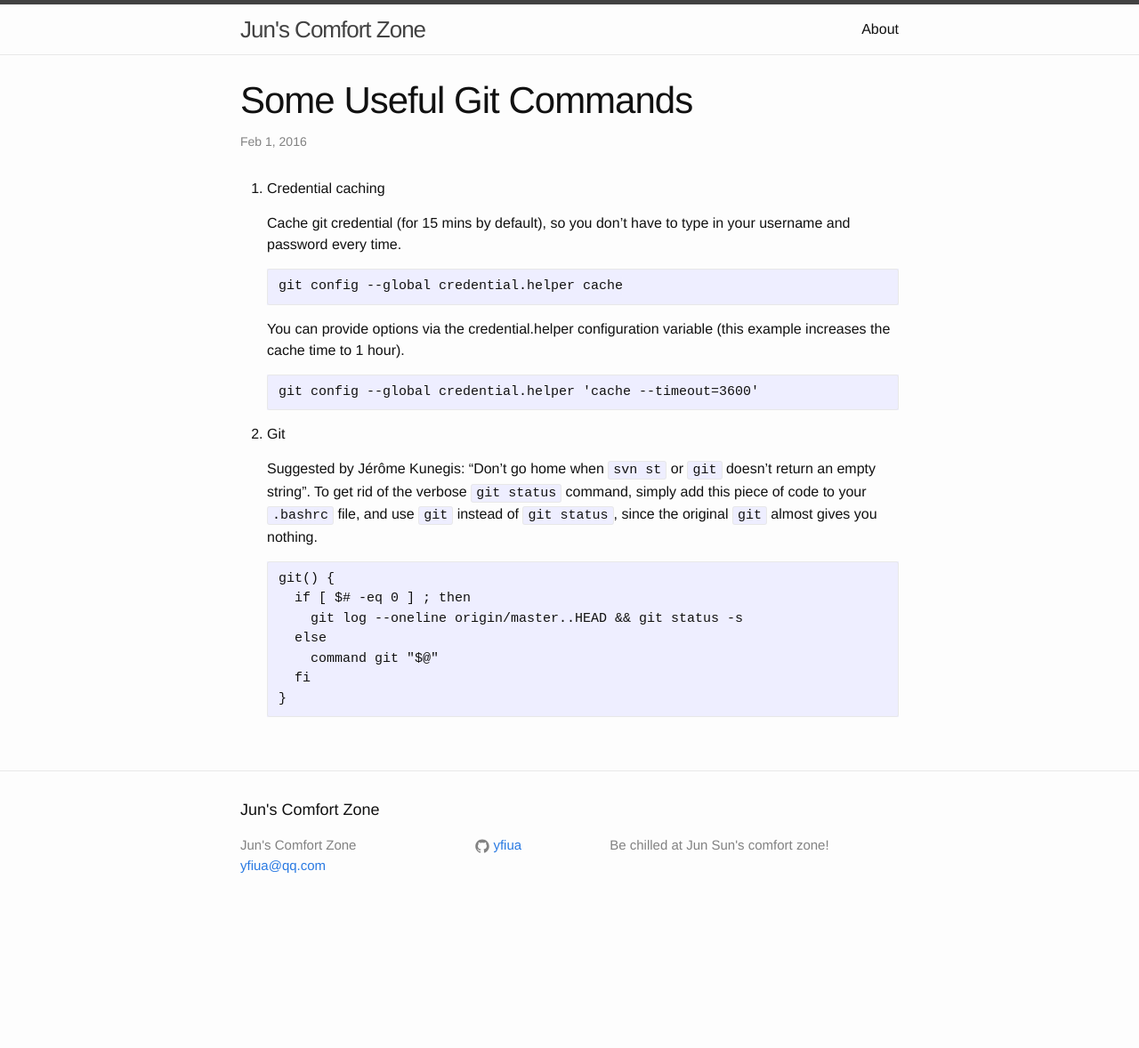
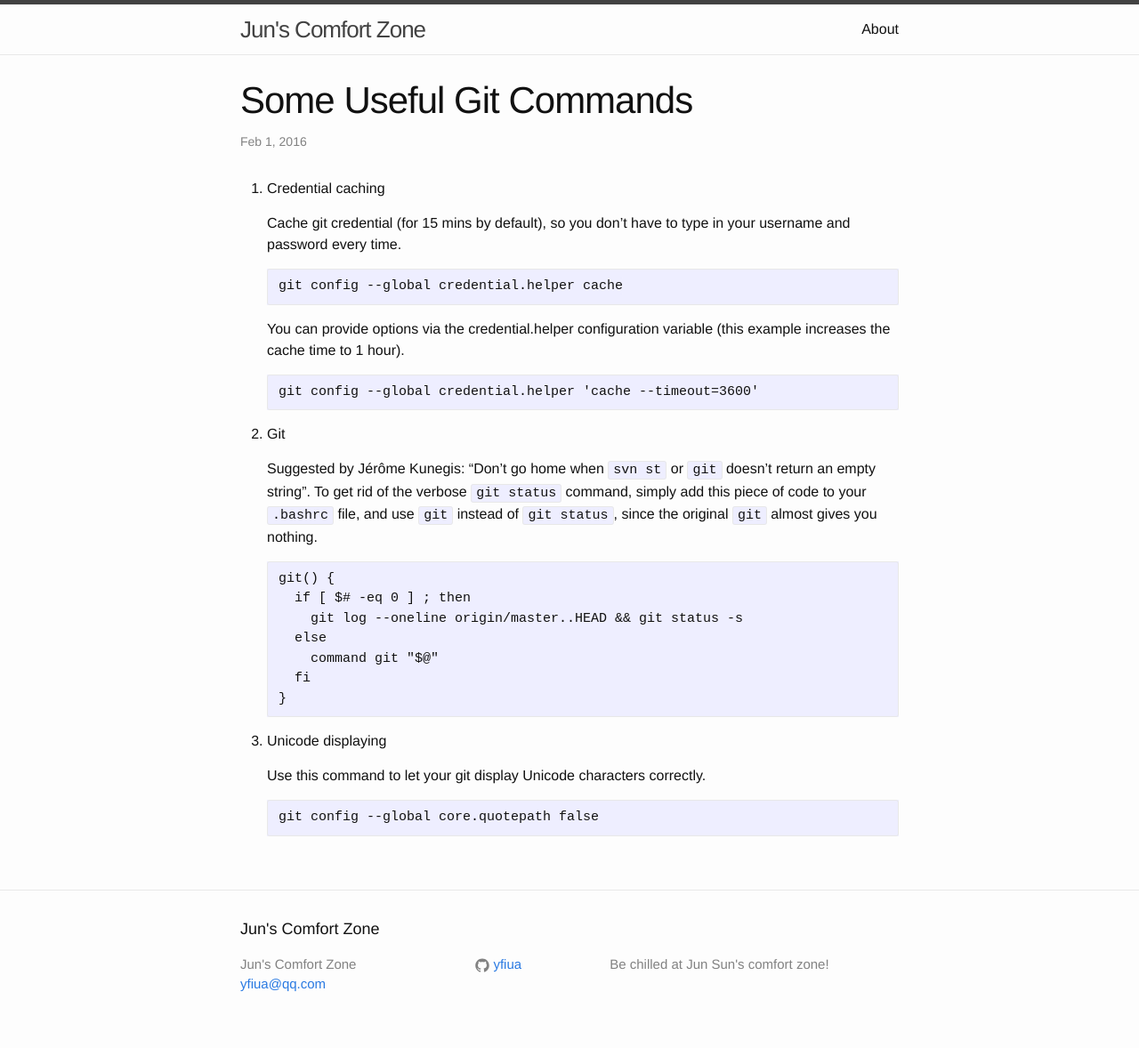
Before and after one commit to yfiua/yfiua.github.io, a Jekyll site: the page built from _posts/2016-02-01-git-commands.markdown, in a window 1280 px wide. Shown: the whole page at 89% size. Built offline with Jekyll 4.4.1, drawn with Linux system fonts in a browser that asks for light colours; comment, search, counter and statistics services are not loaded; before the commit the page ends 1044 px from its top, so only the background shows below that.

Commit message:
Update 2016-02-01-git-commands.markdown

```diff
--- a/_posts/2016-02-01-git-commands.markdown
+++ b/_posts/2016-02-01-git-commands.markdown
@@ -27,3 +27,9 @@ categories: tech
             command git "$@"
           fi
         }
+
+3.  Unicode displaying
+
+    Use this command to let your git display Unicode characters correctly.
+
+        git config --global core.quotepath false
```
